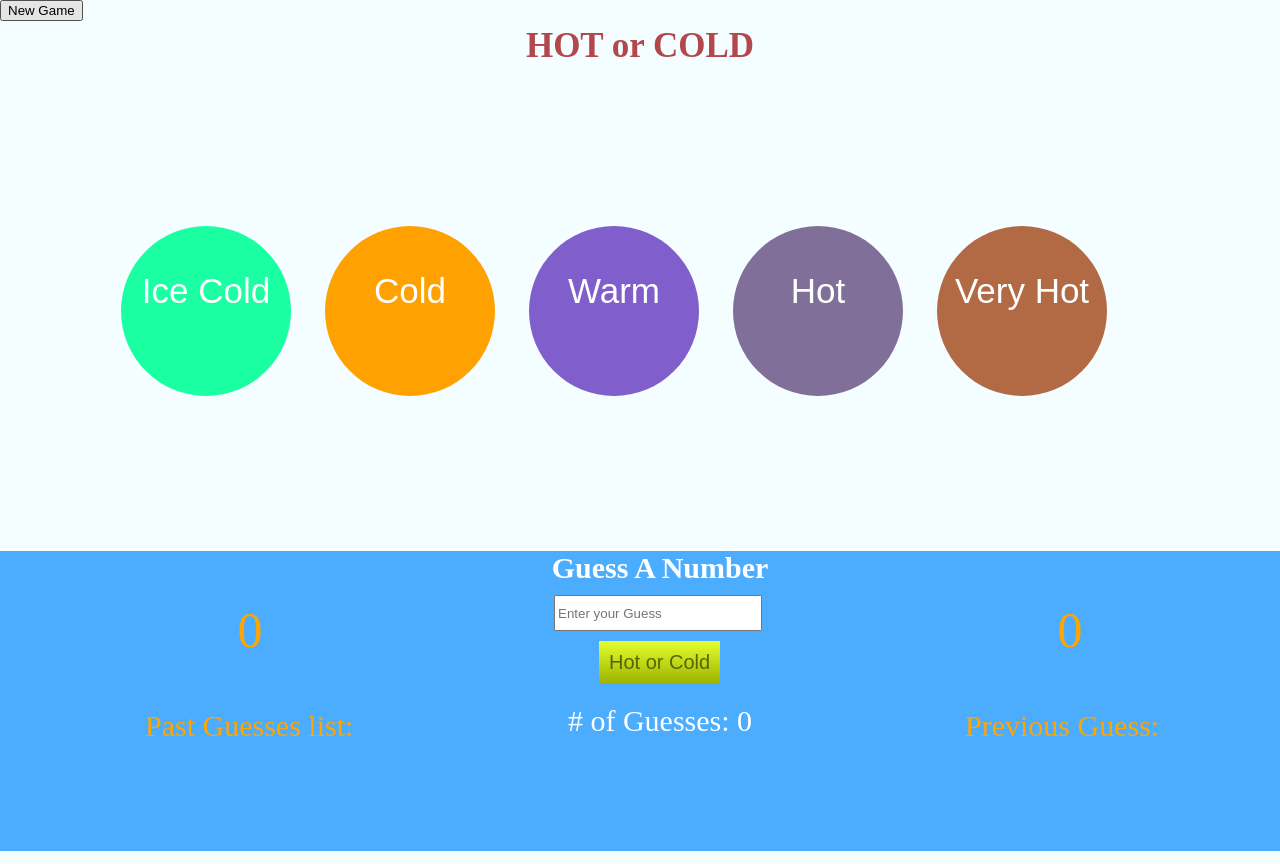
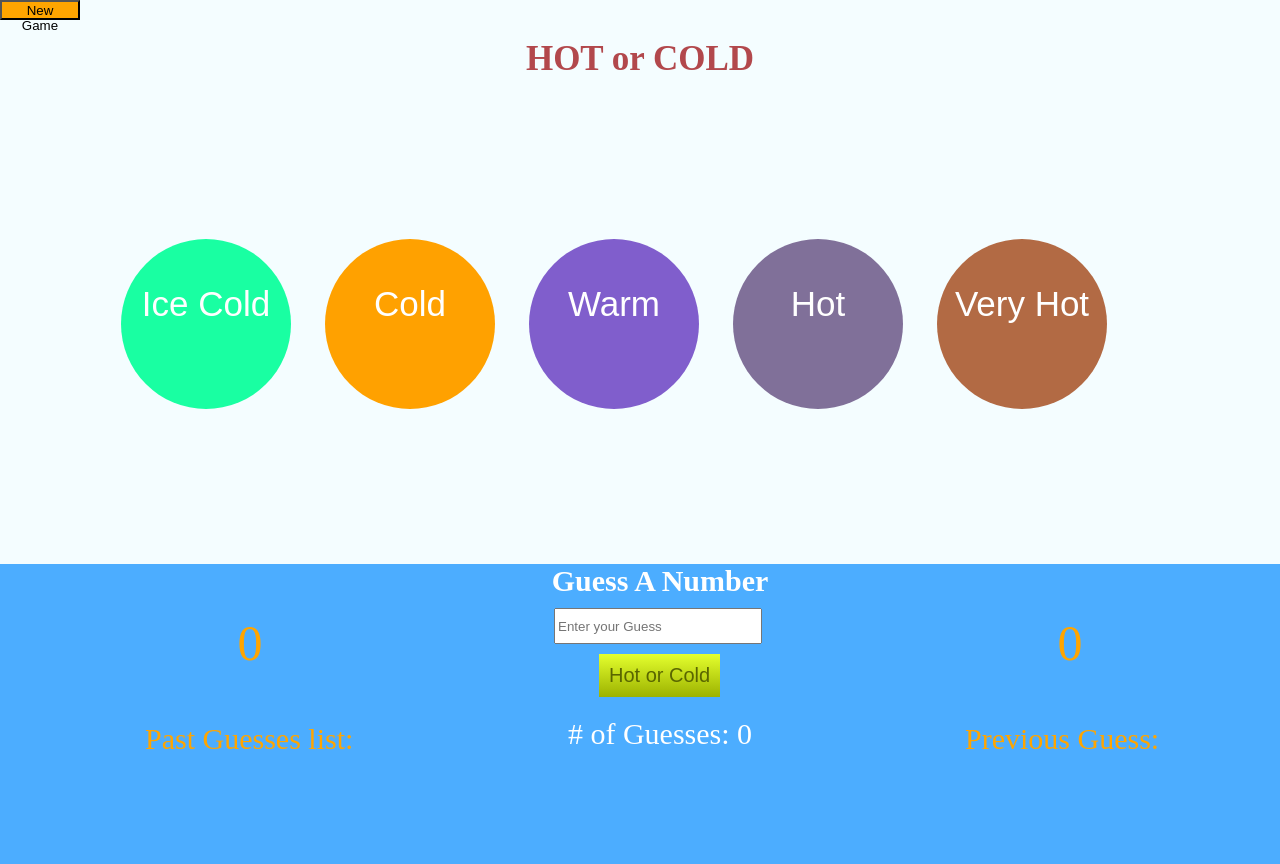
Before and after one commit to Vindicus/HotCold, a plain HTML site: page index.html in a window 1280 px wide. Shown: the top 864 px of the page. Drawn offline with nearby package versions, Linux system fonts and the light colour scheme.

Commit message:
delete a.new and replaced with button.new

```diff
--- a/style2.css
+++ b/style2.css
@@ -11,9 +11,10 @@ html,body{
   background:#F4FDFF;
   height:100%;
 }
-a.new{
-  text-decoration:none;
-  color:black;
+button.new{
+  width:80px;
+  height:20px;
+  background:orange;
 }
 ul{
   list-style:none;
```
